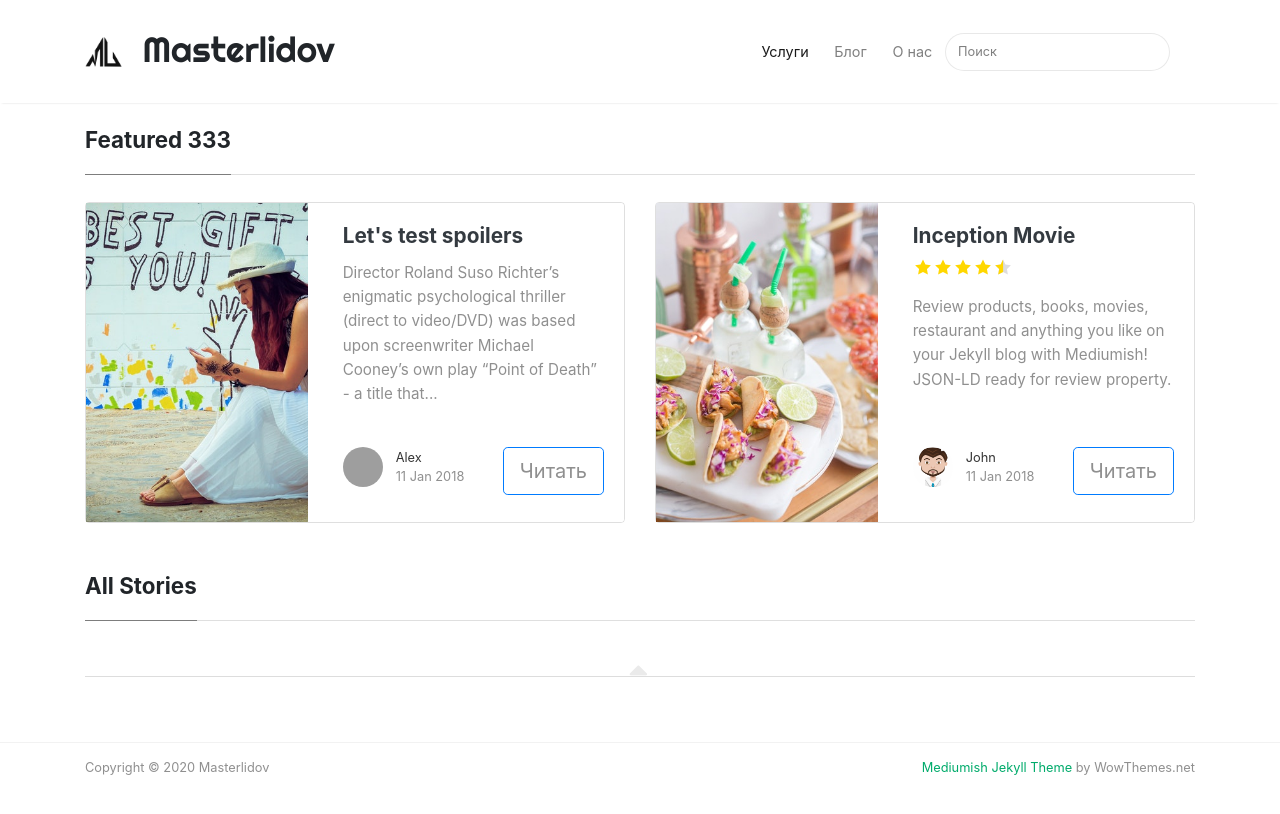
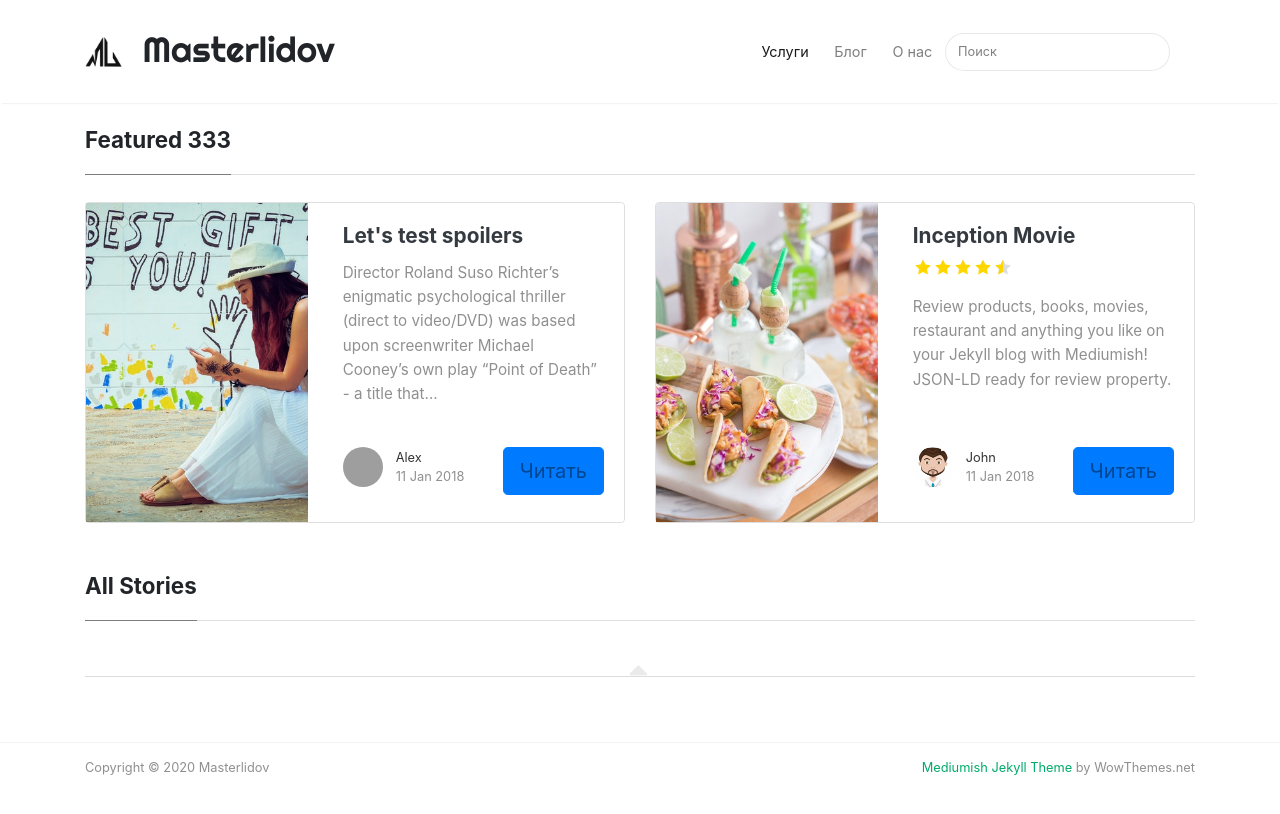
Before and after one commit to masterlidov/masterlidov.github.io, a Jekyll site: the page built from index.html, in a window 1280 px wide. Shown: the top 814 px of the page. Built offline with Jekyll 4.4.1, drawn with Linux system fonts in a browser that asks for light colours; nearby versions of some CDN libraries; grey boxes are pictures that could not be loaded.

Commit message:
Update featuredbox.html

```diff
--- a/_includes/featuredbox.html
+++ b/_includes/featuredbox.html
@@ -46,7 +46,7 @@
                                 {% endif %}
                                 <span class="post-date">{{ post.date | date_to_string }}</span>
                                 </span>
-                                <span class="post-read-more"><a class="btn btn-lg btn-block btn-outline-primary" href="{{ site.baseurl }}{{ post.url }}" title="Читать"role="button">Читать</a></span>
+                                <span class="post-read-more"><a class="btn btn-lg btn-block btn-primary" href="{{ site.baseurl }}{{ post.url }}" role="button">Читать</a></span>
                                 <div class="clearfix"></div>
                             </div>
                         </div>
```
